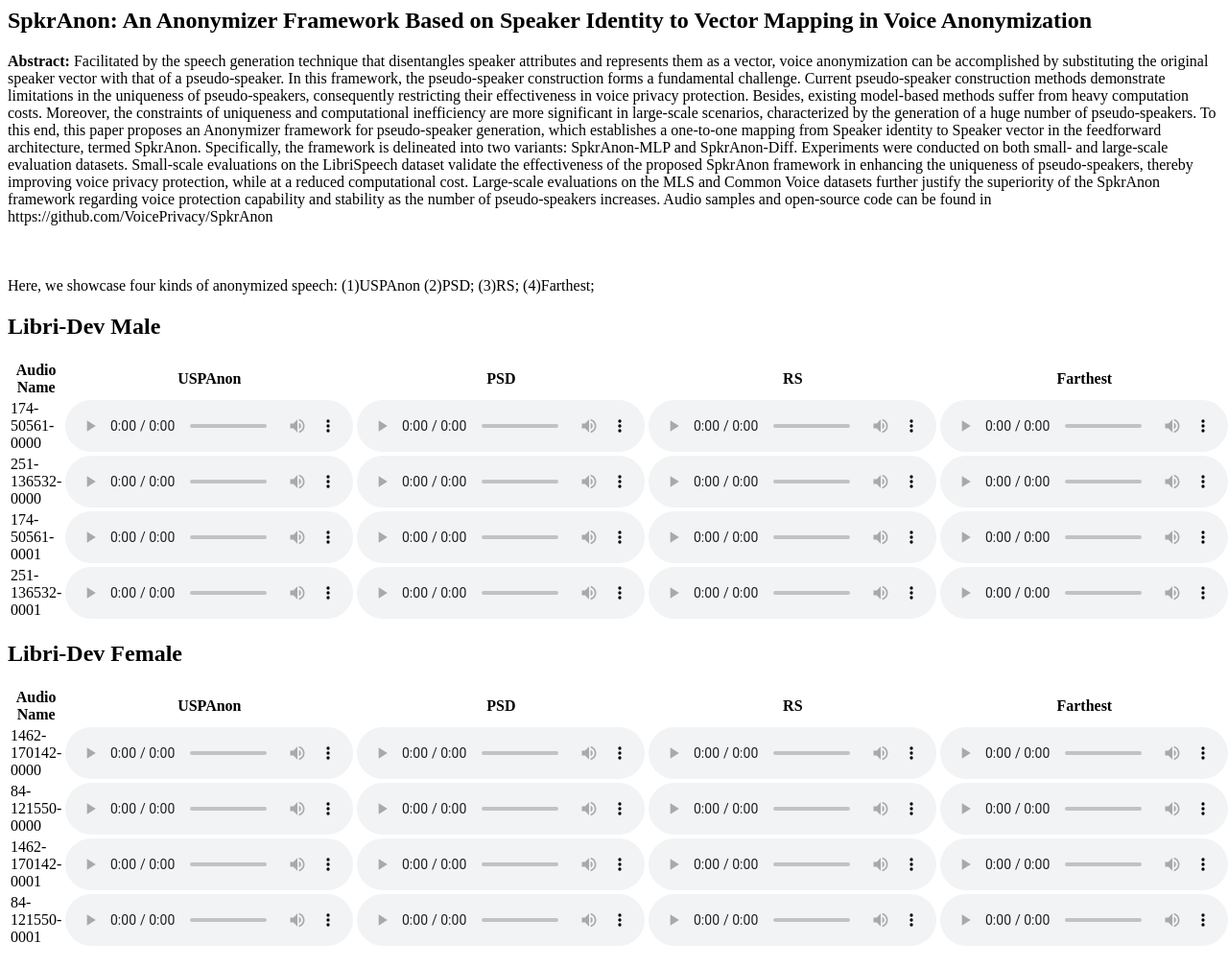
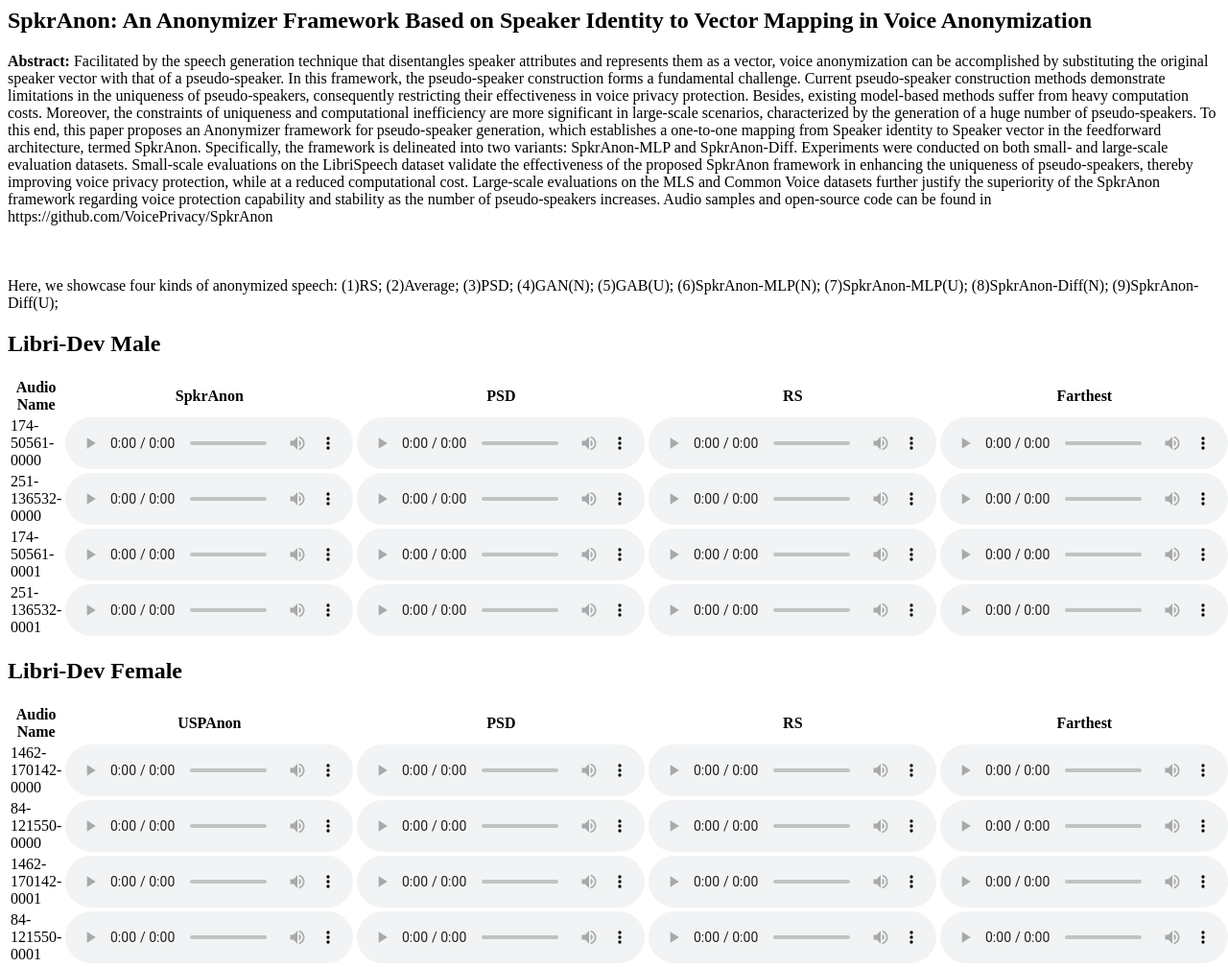
Before and after one commit to VoicePrivacy/IDMap, a plain HTML site: page index.html in a window 1280 px wide. Shown: the whole page at 96% size. Drawn offline with Linux system fonts and the light colour scheme.

Commit message:
Update index.html

```diff
--- a/index.html
+++ b/index.html
@@ -24,17 +24,22 @@
 <br/>
 
 Here, we showcase four kinds of anonymized speech:
-(1)USPAnon
-(2)PSD;
-(3)RS;
-(4)Farthest;
+(1)RS;
+(2)Average;
+(3)PSD;
+(4)GAN(N);
+(5)GAB(U);
+(6)SpkrAnon-MLP(N);
+(7)SpkrAnon-MLP(U);
+(8)SpkrAnon-Diff(N);
+(9)SpkrAnon-Diff(U);
 
 <h2>Libri-Dev Male</h2>
 <table>
     <thead>
         <tr>
             <th>Audio Name</th>
-            <th>USPAnon</th>
+            <th>SpkrAnon</th>
             <th>PSD</th>
             <th>RS</th>
             <th>Farthest</th>
```
